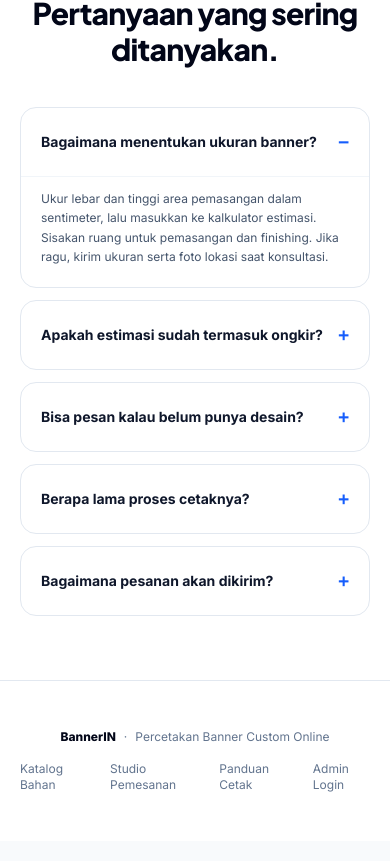
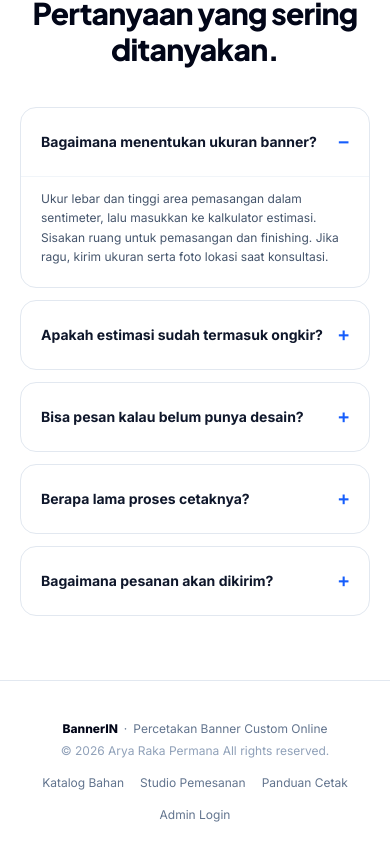
Before and after one commit to aryarakapermana/BannerIN, a Next.js app: page / in a window 390 px wide. Shown: the part 10218-11079 px from the top of the page. Built offline with nearby package versions, Linux system fonts and the light colour scheme; no server answers; the database is empty.

Commit message:
Tambah teks hak cipta dinamis Arya Raka Permana All rights reserved pada footer

```diff
--- a/src/app/customer/dashboard/customer-dashboard-client.tsx
+++ b/src/app/customer/dashboard/customer-dashboard-client.tsx
@@ -724,8 +724,8 @@ export default function CustomerDashboardClient({
       </main>
 
       <footer className="mt-16 border-t border-slate-200 bg-white py-6 text-xs text-slate-400">
-        <div className="mx-auto flex max-w-7xl items-center justify-between px-5 lg:px-8">
-          <span>© 2026 BannerIN. Hak cipta dilindungi.</span>
+        <div className="mx-auto flex max-w-7xl flex-col sm:flex-row items-center justify-between gap-2 px-5 lg:px-8 text-center sm:text-left">
+          <span suppressHydrationWarning>&copy; {new Date().getFullYear()} Arya Raka Permana All rights reserved.</span>
           <span>Privasi akunmu terjamin melalui Row Level Security.</span>
         </div>
       </footer>
--- a/src/app/landing-client.tsx
+++ b/src/app/landing-client.tsx
@@ -1255,14 +1255,20 @@ export default function LandingClient({ initialMaterials }: LandingClientProps)
       </section>
 
       {/* Footer */}
-      <footer className="border-t border-slate-200 bg-white py-12 text-xs text-slate-500">
-        <div className="mx-auto max-w-7xl px-5 lg:px-8 flex flex-col sm:flex-row items-center justify-between gap-4">
-          <div className="flex items-center gap-2">
-            <span className="font-extrabold text-slate-950">BannerIN</span>
-            <span>·</span>
-            <span>Percetakan Banner Custom Online</span>
+      <footer className="border-t border-slate-200 bg-white py-10 sm:py-12 text-xs text-slate-500">
+        <div className="mx-auto max-w-7xl px-5 lg:px-8 flex flex-col md:flex-row items-center justify-between gap-4">
+          <div className="flex flex-col sm:flex-row items-center gap-1.5 sm:gap-2 text-center sm:text-left">
+            <div className="flex items-center gap-1.5">
+              <span className="font-extrabold text-slate-950">BannerIN</span>
+              <span>·</span>
+              <span>Percetakan Banner Custom Online</span>
+            </div>
+            <span className="hidden sm:inline text-slate-300">·</span>
+            <span suppressHydrationWarning className="text-slate-400">
+              &copy; {new Date().getFullYear()} Arya Raka Permana All rights reserved.
+            </span>
           </div>
-          <div className="flex items-center gap-6">
+          <div className="flex flex-wrap items-center justify-center gap-4 sm:gap-6">
             <Link href="/materials" className="hover:text-blue-600">
               Katalog Bahan
             </Link>
--- a/src/components/layout/Footer.tsx
+++ b/src/components/layout/Footer.tsx
@@ -7,7 +7,7 @@ export function Footer() {
         <div className="flex flex-col sm:flex-row justify-between items-center gap-4 text-xs text-zinc-500">
           <div>
             <p suppressHydrationWarning className="font-semibold text-zinc-700">
-              BannerIN &copy; {new Date().getFullYear()}
+              BannerIN &copy; {new Date().getFullYear()} Arya Raka Permana All rights reserved.
             </p>
             <p>
               Platform Layanan Pemesanan Banner Online (Proyek Sistem Informasi)
```
